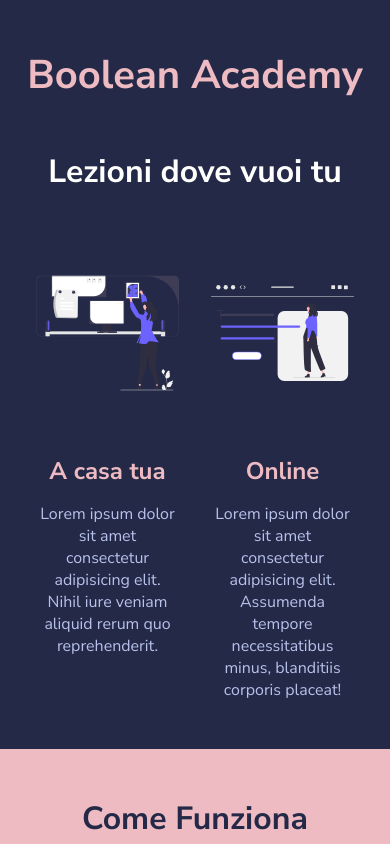
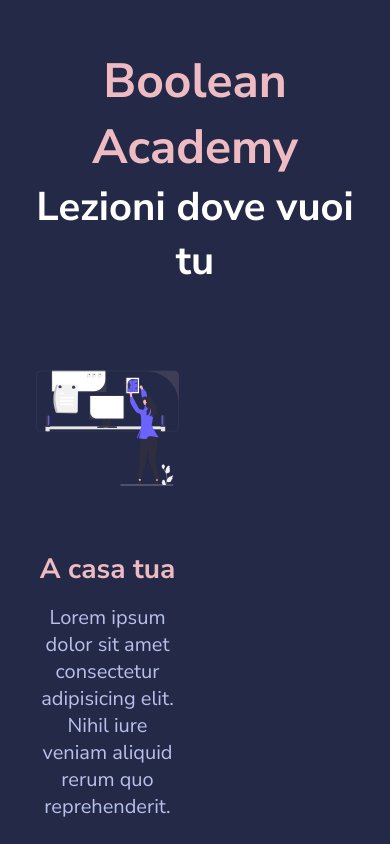
Before and after one commit to SimoneBaca/html-css-resp-wannabe, a plain HTML site: page index.html in a window 390 px wide. Shown: the top 844 px of the page. Drawn offline with Linux system fonts and the light colour scheme.

Commit message:
phone_header

```diff
--- a/style.css
+++ b/style.css
@@ -130,10 +130,43 @@ img {
   ************************************************/
 
 
-@media screen and (max-width: 768px) {
+@media screen and (max-width: 759px) {
     .container {
         width: 100%;
         transition: .25s all linear;
     }
 }
-/*tablet/*
+/*tablet_fine*/
+
+@media screen and (max-width: 479px) {
+
+
+    .row {
+        flex-direction: column;
+        gap: 2rem;
+    }
+
+    h1 {
+        font-size: 3rem;
+        margin-bottom: 0;
+    }
+    h2 {
+        font-size: 2.5rem;
+    }
+
+    h3 {
+        font-size: 1.75rem;
+    }
+
+    .text {
+        font-size: 1.25rem;
+    }
+    .site-header {
+        margin: 0;
+        padding-top: 3rem;
+    }
+
+
+
+
+}
```
